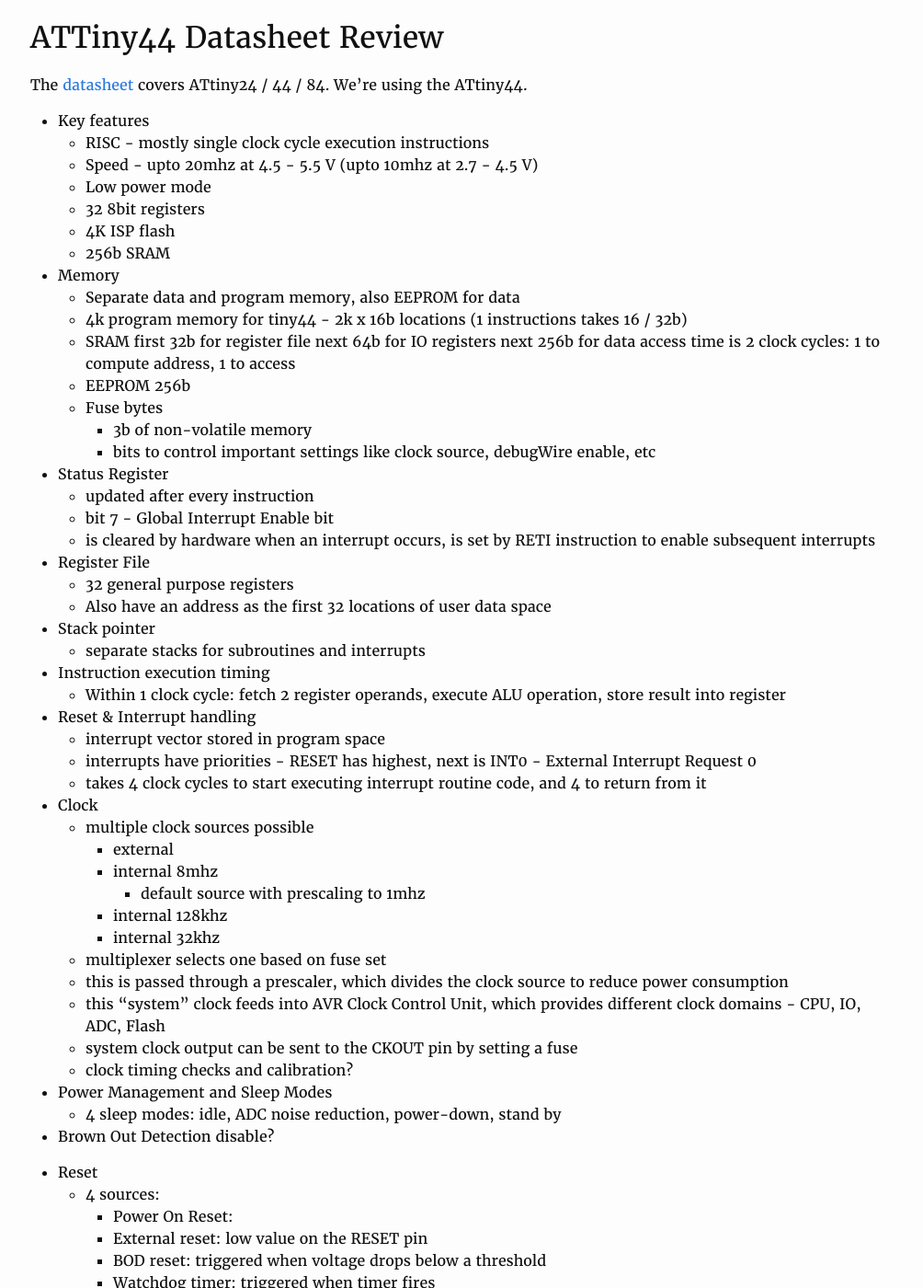
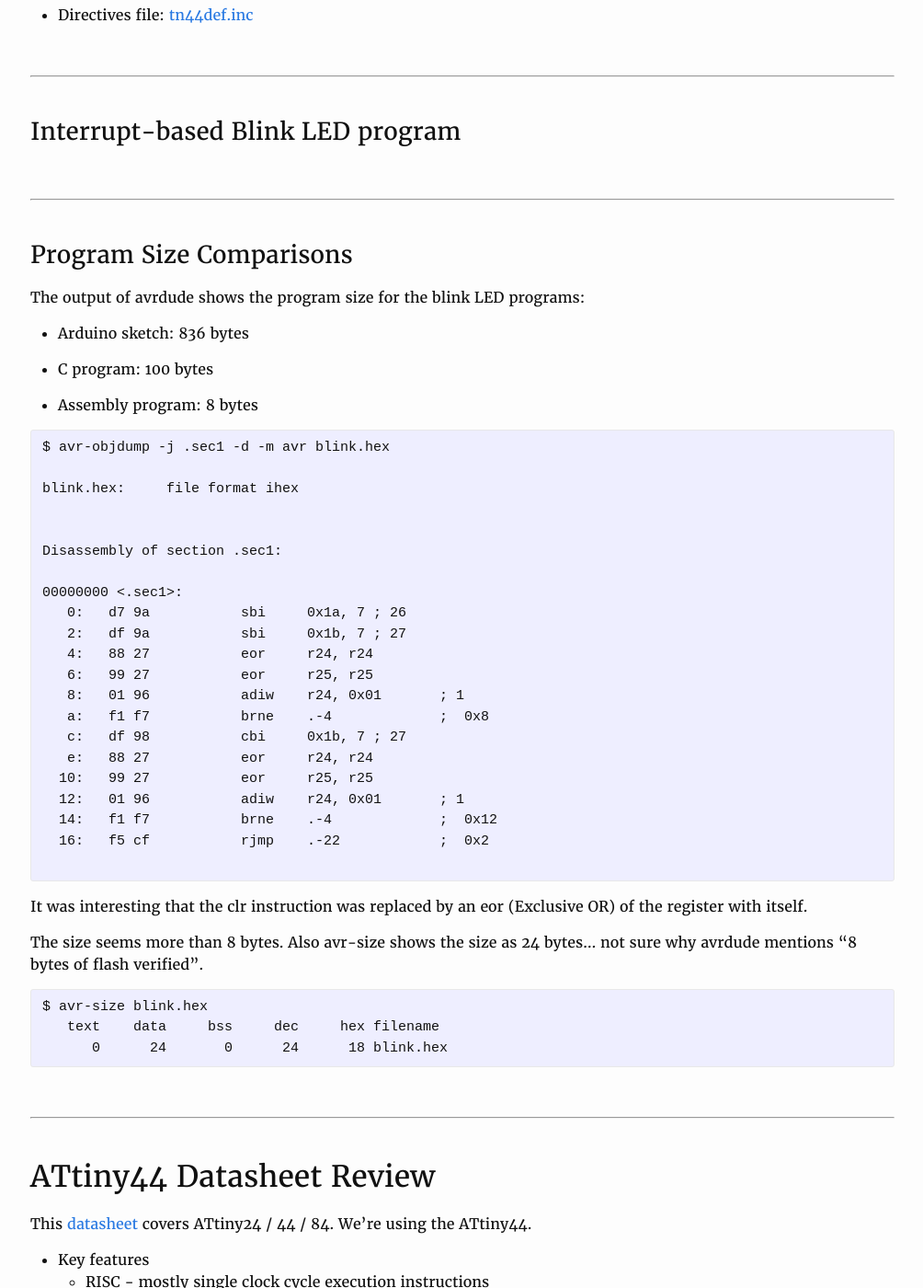
Before and after one commit to yogi/fabacademy2016, a Jekyll site: the page built from w8-embedded.md, in a window 1280 px wide and 1400 px high, scrolled down 10817 px. Shown: the whole window at 92% size, without its empty margins (137-1141 px from the left). Built offline with Jekyll 4.4.1, drawn with Linux system fonts in a browser that asks for light colours; some of the changed text lies outside the part shown.

Commit message:
program size comparisons

```diff
--- a/w8-embedded.md
+++ b/w8-embedded.md
@@ -14,10 +14,15 @@
 
 - [Program the board](#program-the-board)
     - [Arduino Blink Sketch](#arduino-blink-sketch)
+        - [Original Files](#original-files)
     - [Arduino Button Sketch](#arduino-button-sketch)
+        - [Original Files](#original-files-1)
     - [C Blink Program](#c-blink-program)
+        - [Original Files](#original-files-2)
     - [Assembly Blink Program](#assembly-blink-program)
-- [ATTiny44 Datasheet Review](#attiny44-datasheet-review)
+        - [Original Files](#original-files-3)
+    - [Program Size Comparisons](#program-size-comparisons)
+- [ATtiny44 Datasheet Review](#attiny44-datasheet-review)
 
 
 &nbsp;
@@ -47,7 +52,7 @@
 
 <img src="images/w6-board-layout.jpg" height="400"/>
 
- When I uploaded the sketch, the LED on the FabISP started blinking instead of the one on the hello board, so it clearly the LED wasn't on pin 6:
+ When I uploaded the sketch, the LED on the FabISP started blinking instead of the one on the hello board, so clearly the LED wasn't on pin 6 but on pin 7:
 
 <img src="images/w8-isp-led-blinking.gif"/>
 
@@ -55,7 +60,7 @@
 
 <img src="images/w8-blink-sketch.jpg"/>
 
-And it worked just fine!
+And it worked just fine.
 
 Note the size of the binary in the above image shows 836 bytes. Will compare that to a C and assembly program later.
 
@@ -68,6 +73,11 @@
 Here it is:
 
 <img src="images/w8-hello-led-blinking.jpg"/>
+
+#### Original Files
+
+* blink sketch: [blink.ino](files/w8/blink-sketch/blink.ino)
+
 
 &nbsp;
 
@@ -117,6 +127,11 @@
   }
 }
 </pre>
+
+#### Original Files
+
+* button sketch: [button.ino](files/w8/button-sketch/button.ino)
+
 
 &nbsp;
 
@@ -240,7 +253,7 @@
 
 Next step is to program in assembly language.
 
-I'm reading through tutorials on [AVR Beginners](http://www.avrbeginners.net/).
+I'm going through tutorials on [AVR Beginners](http://www.avrbeginners.net/) for this.
 
 #### Toolchain setup
 
@@ -367,9 +380,9 @@
 
 #### Original Files
 
-* blink asm program: [blink.asm](files/w8/blink-asm/blink.asm)
+* Blink asm program: [blink.asm](files/w8/blink-asm/blink.asm)
 * Makefile: [Makefile](files/w8/blink-asm/Makefile)
-* directives file: [tn44def.inc](files/w8/blink-asm/tn44def.inc)
+* Directives file: [tn44def.inc](files/w8/blink-asm/tn44def.inc)
 
 
 
@@ -387,9 +400,59 @@
 
 &nbsp;
 
-## ATTiny44 Datasheet Review
+### Program Size Comparisons
 
-The [datasheet](http://www.atmel.com/images/doc8006.pdf) covers ATtiny24 / 44 / 84. We're using the ATtiny44.
+The output of avrdude shows the program size for the blink LED programs:
+
+* Arduino sketch: 836 bytes
+
+* C program: 100 bytes
+
+* Assembly program: 8 bytes
+
+<pre>
+$ avr-objdump -j .sec1 -d -m avr blink.hex
+
+blink.hex:     file format ihex
+
+
+Disassembly of section .sec1:
+
+00000000 <.sec1>:
+   0:	d7 9a       	sbi	0x1a, 7	; 26
+   2:	df 9a       	sbi	0x1b, 7	; 27
+   4:	88 27       	eor	r24, r24
+   6:	99 27       	eor	r25, r25
+   8:	01 96       	adiw	r24, 0x01	; 1
+   a:	f1 f7       	brne	.-4      	;  0x8
+   c:	df 98       	cbi	0x1b, 7	; 27
+   e:	88 27       	eor	r24, r24
+  10:	99 27       	eor	r25, r25
+  12:	01 96       	adiw	r24, 0x01	; 1
+  14:	f1 f7       	brne	.-4      	;  0x12
+  16:	f5 cf       	rjmp	.-22     	;  0x2
+
+</pre>
+
+It was interesting that the clr instruction was replaced by an eor (Exclusive OR) of the register with itself.
+
+The size seems more than 8 bytes. Also avr-size shows the size as 24 bytes... not sure why avrdude mentions "8 bytes of flash verified".
+
+<pre>
+$ avr-size blink.hex
+   text	   data	    bss	    dec	    hex	filename
+      0	     24	      0	     24	     18	blink.hex
+</pre>
+
+&nbsp;
+
+---
+
+&nbsp;
+
+## ATtiny44 Datasheet Review
+
+This [datasheet](http://www.atmel.com/images/doc8006.pdf) covers ATtiny24 / 44 / 84. We're using the ATtiny44.
 
 * Key features
     * RISC - mostly single clock cycle execution instructions
```
Also changed, not shown: other parts of w8-embedded.md (+2 -9 lines), 14 other files.
